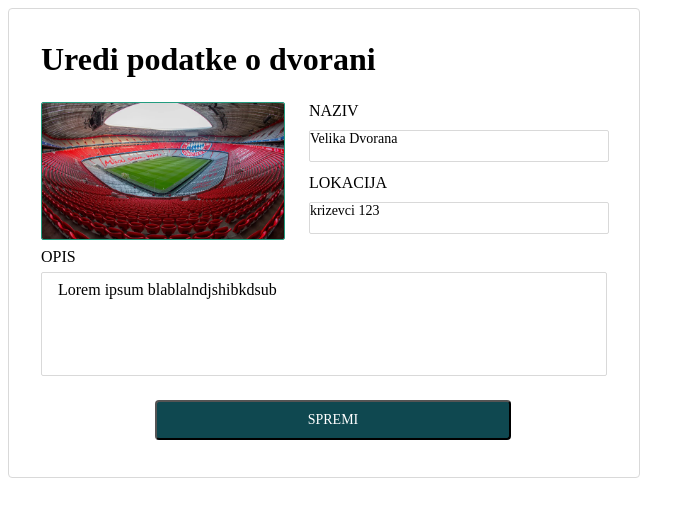
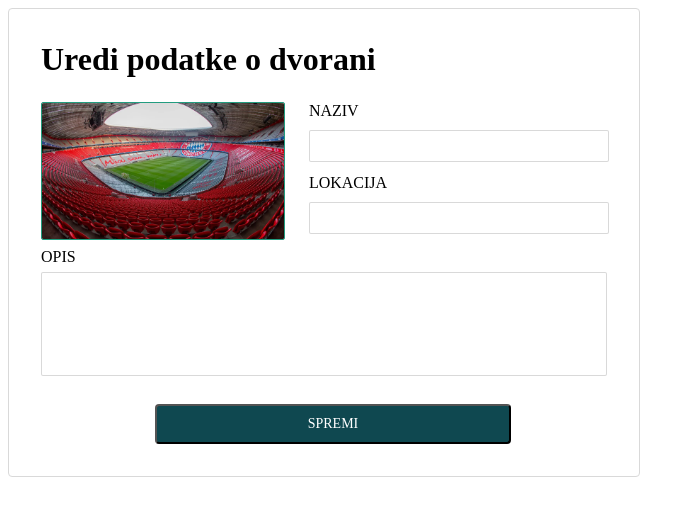
Before and after one commit to ispoljari/speck-academy-booking-app-client, a React (Create React App) app: page / in a window 1280 px wide. Shown: the top 516 px of the page, without its empty margins (0-695 px from the left). Built offline with nearby package versions, Linux system fonts and the light colour scheme.

Commit message:
Refactor

```diff
--- a/src/UI/admin/components/edit-hall/AdminEditHall.js
+++ b/src/UI/admin/components/edit-hall/AdminEditHall.js
@@ -1,89 +1,18 @@
 import React from 'react';
-import styled from 'styled-components/macro';
 import arena from '../../../../util/images/arena.webp';
-
-const Wrapper = styled.div`
-  box-sizing: border-box;
-  width: 632px;
-  height: 470px;
-  border-radius: 4px;
-  border: solid 1px #d9d9d9;
-  background-color: #ffffff;
-  padding: 32px;
-`;
-
-const Title = styled.div`
-  font-family: Lora;
-  font-size: 32px;
-  font-weight: bold;
-  font-style: normal;
-  font-stretch: normal;
-  line-height: normal;
-  letter-spacing: normal;
-  color: #000000;
-`;
-const TopPart = styled.div`
-  display: flex;
-  flex-direction: row;
-`;
-const ArenaPicture = styled.img`
-  width: 244px;
-  height: 136px;
-  border-radius: 2px;
-  border: solid 1px #229c7f;
-  margin-bottom: 8px;
-`;
-const MidPart = styled.div`
-  display: flex;
-  flex-direction: row;
-  padding-top: 24px;
-`;
-const MidRightPart = styled.div`
-  display: flex;
-  flex-direction: column;
-  padding-left: 24px;
-`;
-const SlimText = styled.div`
-  width: 204px;
-  height: 24px;
-  font-family: Poppins;
-  font-size: 16px;
-`;
-const Rectangle = styled.div`
-  box-sizing: border-box;
-  width: 300px;
-  height: 32px;
-  border-radius: 2px;
-  border: solid 1px rgba(0, 0, 0, 0.15);
-  font-family: Poppins;
-  font-size: 14px;
-  font-weight: 500;
-  margin: 4px 0 12px;
-`;
-const Opis = styled.div`
-  width: 100%;
-`;
-const BigRectangle = styled.div`
-  box-sizing: border-box;
-  width: 100%;
-  height: 104px;
-  border-radius: 2px;
-  border: solid 1px rgba(0, 0, 0, 0.15);
-  padding: 8px 16px;
-`;
-const Button = styled.button`
-  width: 356px;
-  height: 40px;
-  border-radius: 4px;
-  background-color: #0f4850;
-  font-family: Poppins;
-  font-size: 14px;
-  font-weight: 500;
-  color: #ffffff;
-  text-align: center;
-  margin-left: 114px;
-  margin-top: 24px;
-`;
+import {
+  BigRectangle,
+  Button,
+  Opis,
+  Rectangle,
+  SlimText,
+  Wrapper,
+  Title,
+  TopPart,
+  ArenaPicture,
+  MidPart,
+  MidRightPart
+} from './AdminEditHallStyle';
 
 const EditHallComponent = props => (
   <Wrapper>
@@ -94,14 +23,14 @@ const EditHallComponent = props => (
       <ArenaPicture src={arena} />
       <MidRightPart>
         <SlimText>NAZIV</SlimText>
-        <Rectangle>{props.naziv}</Rectangle>
+        <Rectangle>{}</Rectangle>
         <SlimText>LOKACIJA</SlimText>
-        <Rectangle>{props.lokacija}</Rectangle>
+        <Rectangle>{}</Rectangle>
       </MidRightPart>
     </MidPart>
     <Opis>
       <SlimText>OPIS</SlimText>
-      <BigRectangle>{props.opis}</BigRectangle>
+      <BigRectangle>{}</BigRectangle>
     </Opis>
     <Button>SPREMI</Button>
   </Wrapper>
--- /dev/null
+++ b/src/UI/admin/components/edit-hall/AdminEditHallStyle.js
@@ -0,0 +1,97 @@
+import styled from 'styled-components/macro';
+
+const Wrapper = styled.div`
+  box-sizing: border-box;
+  width: 632px;
+  border-radius: 4px;
+  border: solid 1px #d9d9d9;
+  background-color: #ffffff;
+  padding: 32px;
+`;
+
+const Title = styled.div`
+  font-family: Lora;
+  font-size: 32px;
+  font-weight: bold;
+  color: #000000;
+`;
+const TopPart = styled.div`
+  display: flex;
+  flex-direction: row;
+`;
+const ArenaPicture = styled.img`
+  width: 244px;
+  height: 136px;
+  border-radius: 2px;
+  border: solid 1px #229c7f;
+  margin-bottom: 8px;
+`;
+const MidPart = styled.div`
+  display: flex;
+  flex-direction: row;
+  padding-top: 24px;
+`;
+const MidRightPart = styled.div`
+  display: flex;
+  flex-direction: column;
+  padding-left: 24px;
+`;
+const SlimText = styled.div`
+  width: 204px;
+  height: 24px;
+  font-family: Poppins;
+  font-size: 16px;
+`;
+const Rectangle = styled.input`
+  padding-left: 8px;
+  box-sizing: border-box;
+  width: 300px;
+  height: 32px;
+  border-radius: 2px;
+  border: solid 1px rgba(0, 0, 0, 0.15);
+  font-family: Poppins;
+  font-size: 14px;
+  font-weight: 500;
+  margin: 4px 0 12px;
+`;
+const Opis = styled.div`
+  width: 100%;
+`;
+const BigRectangle = styled.textarea`
+  box-sizing: border-box;
+  width: 100%;
+  height: 104px;
+  border-radius: 2px;
+  border: solid 1px rgba(0, 0, 0, 0.15);
+  padding: 8px 16px;
+  font-family: Poppins;
+  font-size: 16px;
+  resize: none;
+`;
+
+const Button = styled.button`
+  width: 356px;
+  height: 40px;
+  border-radius: 4px;
+  background-color: #0f4850;
+  font-family: Poppins;
+  font-size: 14px;
+  font-weight: 500;
+  color: #ffffff;
+  margin-left: 114px;
+  margin-top: 24px;
+`;
+
+export {
+  BigRectangle,
+  Button,
+  Opis,
+  Rectangle,
+  SlimText,
+  Wrapper,
+  Title,
+  TopPart,
+  ArenaPicture,
+  MidPart,
+  MidRightPart
+};
```
